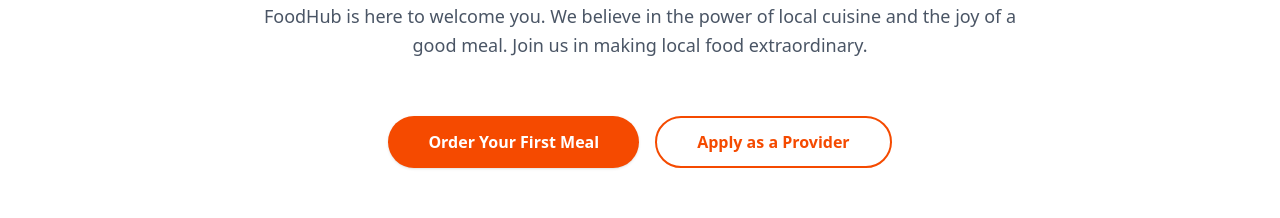
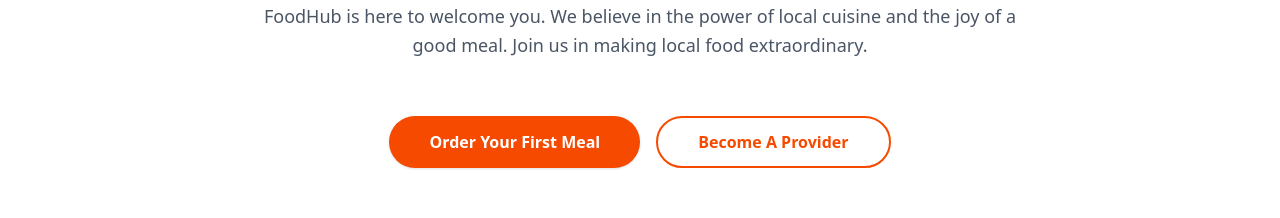
Before and after one commit to mohebul123/L2B6A4_foodHub-FrontEnd, a Next.js app: page /about-us in a window 1280 px wide. Shown: the part 1890-2108 px from the top of the page. Built offline with nearby package versions, Linux system fonts and the light colour scheme; no server answers.

Commit message:
chore: Fixed some minnor fixes

```diff
--- a/src/app/(commonLayout)/about-us/page.tsx
+++ b/src/app/(commonLayout)/about-us/page.tsx
@@ -8,6 +8,7 @@ import {
   Zap,
   Award,
 } from "lucide-react";
+import Link from "next/link";
 
 export default function AboutUs() {
   const values = [
@@ -129,10 +130,12 @@ export default function AboutUs() {
           </p>
           <div className="flex flex-wrap justify-center gap-4 pt-6">
             <button className="bg-orange-600 text-white px-10 py-3.5 rounded-full font-bold hover:bg-orange-700 transition-colors shadow">
-              Order Your First Meal
+              <Link href="/meals">Order Your First Meal</Link>
             </button>
             <button className="border-2 border-orange-600 text-orange-600 px-10 py-3 rounded-full font-bold hover:bg-orange-50 transition-colors">
-              Apply as a Provider
+              <Link href="/customer-dashboard/becomeProvider">
+                Become A Provider
+              </Link>
             </button>
           </div>
         </div>
--- a/src/app/(commonLayout)/meals/[id]/page.tsx
+++ b/src/app/(commonLayout)/meals/[id]/page.tsx
@@ -6,6 +6,7 @@ import { useParams } from "next/navigation";
 import Image from "next/image";
 import Link from "next/link";
 import { toast } from "sonner";
+import { env } from "@/env";
 
 export default function MealDetailsPage() {
   const { id } = useParams();
@@ -17,7 +18,7 @@ export default function MealDetailsPage() {
     if (!id) return;
     const fetchMeal = async () => {
       try {
-        const res = await fetch(`http://localhost:5000/api/meals/${id}`);
+        const res = await fetch(`${env.NEXT_PUBLIC_BASE_URL}/meals/${id}`);
         const data = await res.json();
         setMeal(data.data);
       } catch (err) {
--- a/src/app/(dashboardLayout)/layout.tsx
+++ b/src/app/(dashboardLayout)/layout.tsx
@@ -1,6 +1,9 @@
 import { AppSidebar } from "@/components/app-sidebar";
-
-import { SidebarInset, SidebarProvider } from "@/components/ui/sidebar";
+import {
+  SidebarInset,
+  SidebarProvider,
+  SidebarTrigger,
+} from "@/components/ui/sidebar"; // 🚩 SidebarTrigger import koro
 import { ReactNode } from "react";
 import { getUser } from "../service/auth";
 
@@ -17,10 +20,21 @@ export default async function DashboardLayout({
   const userRole = {
     role: userInfo.role,
   };
+
   return (
     <SidebarProvider>
       <AppSidebar user={userRole} />
       <SidebarInset>
+        <header className="flex h-16 items-center gap-4 border-b bg-white px-6 md:hidden">
+          <SidebarTrigger className="-ml-2 bg-orange-50 text-orange-600 hover:bg-orange-100 hover:text-orange-700 border border-orange-200 rounded-lg shadow-sm transition-all" />
+
+          <div className="flex items-center gap-2">
+            <span className="h-2 w-2 rounded-full bg-orange-500 animate-pulse" />
+            <span className="font-bold text-slate-800 tracking-tight">
+              Dashboard
+            </span>
+          </div>
+        </header>
         <div className="flex flex-1 flex-col gap-4 p-4">
           {userRole.role === "ADMIN" && adminslot}
           {userRole.role === "CUSTOMER" && customerslot}
--- a/src/env.ts
+++ b/src/env.ts
@@ -14,7 +14,7 @@ export const env = createEnv({
   },
   runtimeEnv: {
     BASE_URL: process.env.BASE_URL,
-    NEXT_PUBLIC_BASE_URL: process.env.BASE_URL,
+    NEXT_PUBLIC_BASE_URL: process.env.NEXT_PUBLIC_BASE_URL,
     JWT_SECRET: process.env.JWT_SECRET,
     NODE_ENV: process.env.NODE_ENV,
   },
```
